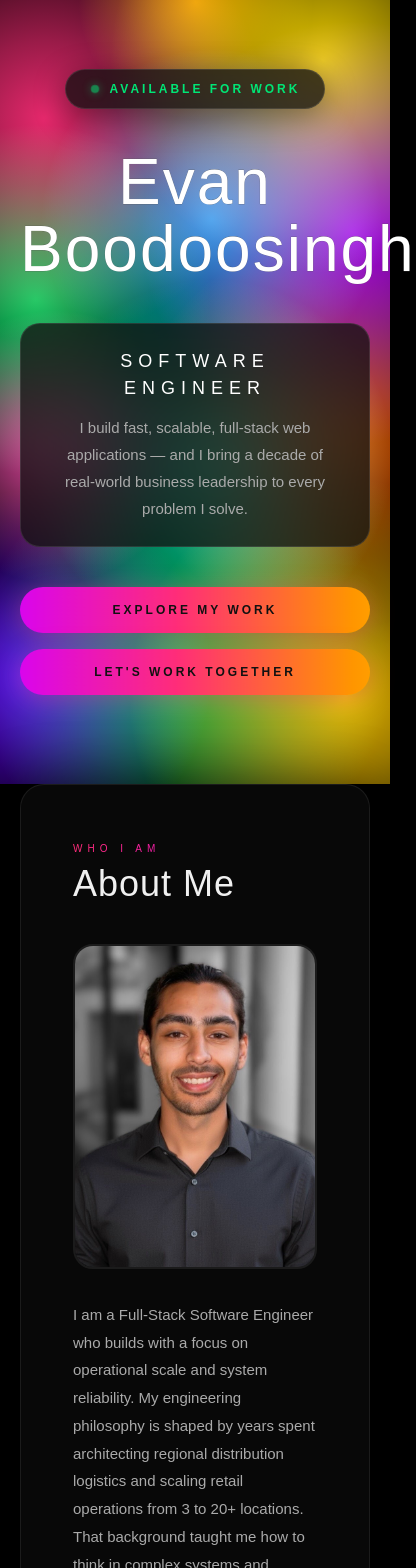
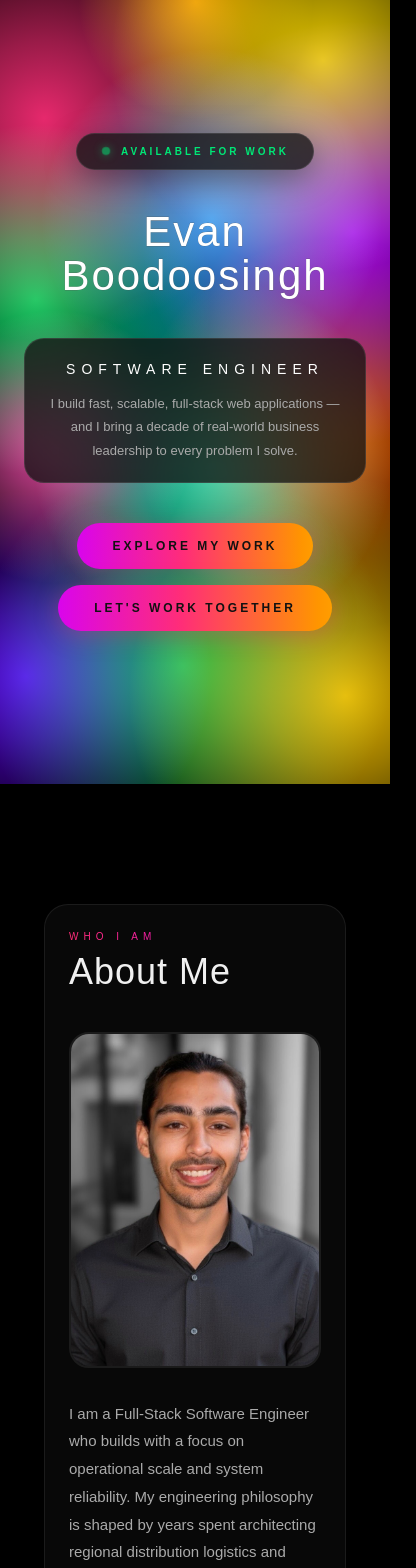
Before and after one commit to Evan-Boodoosingh/new-portfolio, a React (Vite) app: page / in a window 390 px wide. Shown: the part 60-1628 px from the top of the page, 416 px wide, since content can reach past the window. Built offline with nearby package versions, Linux system fonts and the light colour scheme.

Commit message:
feat: enhance layout and responsiveness across sections with padding adjustments and flexible sizing

```diff
--- a/src/components/layout/Nav.tsx
+++ b/src/components/layout/Nav.tsx
@@ -108,8 +108,8 @@ export function Nav() {
           onClick={() => setIsOpen(true)}
           style={{
             position: "fixed",
-            top: "10px",
-            right: "10px",
+            top: "15px",
+            right: "15px",
             zIndex: 250,
             background: "none",
             border: "none",
--- a/src/components/sections/About.tsx
+++ b/src/components/sections/About.tsx
@@ -11,7 +11,15 @@ export function About() {
   const visible = { opacity: 1, y: 0 };
 
   return (
-    <section id="about" style={{ position: "relative", zIndex: 2 }}>
+    <section
+      id="about"
+      style={{
+        position: "relative",
+        zIndex: 2,
+        padding: "120px clamp(24px, 4vw, 40px) 80px",
+        boxSizing: "border-box",
+      }}
+    >
       <div
         style={{
           maxWidth: "1100px",
@@ -37,6 +45,7 @@ export function About() {
                 display: "grid",
                 gap: "32px",
                 alignItems: "start",
+                width: "100%",
               }}
               className="grid-cols-1 md:grid-cols-[280px_1fr] md:gap-14"
             >
@@ -98,9 +107,10 @@ export function About() {
                   transition={{ duration: 0.7, ease: "easeOut", delay: 0.35 }}
                   style={{
                     display: "grid",
-                    gridTemplateColumns: "repeat(3, 1fr)",
+                    gridTemplateColumns: "repeat(auto-fit, minmax(180px, 1fr))",
                     gap: "12px",
                     marginTop: "28px",
+                    width: "100%",
                   }}
                 >
                   {stats.map((stat, statIndex) => (
--- a/src/components/sections/Contact.tsx
+++ b/src/components/sections/Contact.tsx
@@ -87,7 +87,8 @@ export function Contact() {
         minHeight: "100vh",
         display: "flex",
         alignItems: "center",
-        padding: "0 20px",
+        padding: "120px clamp(24px, 4vw, 40px) 140px",
+        boxSizing: "border-box",
       }}
       className="md:px-10 lg:px-40"
     >
--- a/src/components/sections/Hero.tsx
+++ b/src/components/sections/Hero.tsx
@@ -16,16 +16,27 @@ export function Hero() {
       id="hero"
       style={{
         minHeight: "100vh",
+        width: "100%",
         display: "flex",
         alignItems: "center",
         justifyContent: "center",
-        padding: "120px 20px 80px",
+        padding: "120px clamp(24px, 4vw, 40px) 80px",
         position: "relative",
         textAlign: "center",
+        boxSizing: "border-box",
       }}
       className="md:px-10 lg:px-40"
     >
-      <div style={{ maxWidth: "900px", width: "100%" }}>
+      <div
+        style={{
+          maxWidth: "900px",
+          width: "100%",
+          display: "flex",
+          flexDirection: "column",
+          alignItems: "center",
+          justifyContent: "center",
+        }}
+      >
         {/* Available for Work pill - matches nav styling */}
         <motion.div
           initial={{ opacity: 0, y: 30 }}
@@ -59,7 +70,7 @@ export function Hero() {
           />
           <span
             style={{
-              fontSize: "12px",
+              fontSize: "clamp(10px, 1.4vw, 12px)",
               fontWeight: 600,
               letterSpacing: "3px",
               textTransform: "uppercase",
@@ -78,10 +89,11 @@ export function Hero() {
           viewport={{ once: false, amount: 0.1 }}
           transition={{ duration: 0.5, ease: "easeOut", delay: 0.3 }}
           style={{
-            fontSize: "clamp(64px, 12vw, 140px)",
+            fontSize: "clamp(42px, 10vw, 92px)",
             letterSpacing: "2px",
             lineHeight: 1.05,
-            marginBottom: "32px",
+            margin: "0 auto 32px",
+            maxWidth: "min(100%, 760px)",
             paddingBottom: "8px",
             WebkitTextStroke: ".3px #555",
             paintOrder: "stroke fill",
@@ -105,14 +117,21 @@ export function Hero() {
             WebkitBackdropFilter: "blur(24px)",
             border: "1px solid rgba(255,255,255,0.1)",
             borderRadius: "20px",
-            padding: "24px 40px",
+            padding: "clamp(20px, 3vw, 30px)",
             marginBottom: "40px",
-            display: "inline-block",
+            width: "100%",
+            maxWidth: "min(520px, 90vw)",
+            display: "flex",
+            flexDirection: "column",
+            alignItems: "center",
+            justifyContent: "center",
+            marginLeft: "auto",
+            marginRight: "auto",
           }}
         >
           <p
             style={{
-              fontSize: "18px",
+              fontSize: "clamp(14px, 2vw, 18px)",
               fontWeight: 300,
               color: "#ffffff",
               letterSpacing: "6px",
@@ -124,7 +143,7 @@ export function Hero() {
           </p>
           <p
             style={{
-              fontSize: "15px",
+              fontSize: "clamp(13px, 1.4vw, 15px)",
               color: "#aaa",
               lineHeight: 1.8,
               maxWidth: "520px",
@@ -145,7 +164,11 @@ export function Hero() {
             display: "flex",
             gap: "16px",
             justifyContent: "center",
+            alignItems: "center",
             flexWrap: "wrap",
+            width: "100%",
+            maxWidth: "520px",
+            margin: "0 auto",
           }}
           className="flex-col sm:flex-row gap-4 sm:gap-16"
         >
--- a/src/components/sections/Projects.tsx
+++ b/src/components/sections/Projects.tsx
@@ -92,7 +92,7 @@ function ProjectRow({ project, index }: { project: Project; index: number }) {
       className="grid-cols-1 md:grid-cols-2"
     >
       {/* Video panel */}
-      <div style={{ order: isEven ? 0 : 1 }}>
+      <div className={isEven ? "order-0 md:order-0" : "order-0 md:order-1"}>
         {project.videoUrl ? (
           <iframe
             src={project.videoUrl}
@@ -130,18 +130,18 @@ function ProjectRow({ project, index }: { project: Project; index: number }) {
 
       {/* Info panel */}
       <div
+        className={isEven ? "order-1 md:order-1" : "order-1 md:order-0"}
         style={{
-          padding: "40px 48px",
+          padding: "clamp(20px, 3vw, 32px)",
           display: "flex",
           flexDirection: "column",
           justifyContent: "center",
-          order: isEven ? 1 : 0,
         }}
       >
         <h3
           style={{
             fontFamily: "'Righteous', sans-serif",
-            fontSize: "24px",
+            fontSize: "clamp(18px, 4vw, 22px)",
             color: "#f0f0f0",
             marginBottom: "12px",
             lineHeight: 1.2,
@@ -152,7 +152,7 @@ function ProjectRow({ project, index }: { project: Project; index: number }) {
 
         <p
           style={{
-            fontSize: "15px",
+            fontSize: "clamp(13px, 2vw, 15px)",
             color: "#888",
             lineHeight: 1.7,
             marginBottom: "20px",
@@ -189,20 +189,20 @@ function ProjectRow({ project, index }: { project: Project; index: number }) {
           ))}
         </div>
 
-        <div style={{ display: "flex", gap: "12px" }}>
+        <div style={{ display: "flex", gap: "clamp(8px, 2vw, 12px)" }}>
           {project.liveUrl && (
             <a
               href={project.liveUrl}
               target="_blank"
               rel="noopener noreferrer"
               style={{
-                fontSize: "11px",
+                fontSize: "clamp(10px, 2vw, 11px)",
                 fontWeight: 600,
                 letterSpacing: "2px",
                 textTransform: "uppercase",
                 color: "#aaa",
                 textDecoration: "none",
-                padding: "10px 24px",
+                padding: "clamp(8px, 2vw, 10px) clamp(16px, 3vw, 24px)",
                 borderRadius: "100px",
                 border: "1px solid rgba(255,255,255,0.12)",
                 transition: "all 0.2s",
@@ -219,13 +219,13 @@ function ProjectRow({ project, index }: { project: Project; index: number }) {
               target="_blank"
               rel="noopener noreferrer"
               style={{
-                fontSize: "11px",
+                fontSize: "clamp(10px, 2vw, 11px)",
                 fontWeight: 600,
                 letterSpacing: "2px",
                 textTransform: "uppercase",
                 color: "#aaa",
                 textDecoration: "none",
-                padding: "10px 24px",
+                padding: "clamp(8px, 2vw, 10px) clamp(16px, 3vw, 24px)",
                 borderRadius: "100px",
                 border: "1px solid rgba(255,255,255,0.12)",
                 transition: "all 0.2s",
@@ -244,13 +244,21 @@ function ProjectRow({ project, index }: { project: Project; index: number }) {
 
 export function Projects() {
   return (
-    <section id="projects" style={{ position: "relative", zIndex: 2 }}>
+    <section
+      id="projects"
+      style={{
+        position: "relative",
+        zIndex: 2,
+        padding: "120px clamp(24px, 4vw, 40px) 80px",
+        boxSizing: "border-box",
+      }}
+    >
       <div
         style={{
           maxWidth: "1100px",
           margin: "0 auto",
           width: "100%",
-          padding: "60px 40px",
+          padding: "clamp(32px, 4vw, 60px)",
         }}
       >
         <div style={{ marginBottom: "48px" }}>
--- a/src/components/sections/Stack.tsx
+++ b/src/components/sections/Stack.tsx
@@ -19,7 +19,8 @@ export function Stack() {
         minHeight: "100vh",
         display: "flex",
         alignItems: "center",
-        padding: "0 20px",
+        padding: "120px clamp(24px, 4vw, 40px) 80px",
+        boxSizing: "border-box",
       }}
       className="md:px-10 lg:px-40"
     >
@@ -98,11 +99,12 @@ export function Stack() {
                           delay: groupIndex * 0.12 + itemIndex * 0.04,
                         }}
                         style={{
-                          padding: "8px 16px",
+                          padding:
+                            "clamp(6px, 2vw, 12px) clamp(10px, 3vw, 16px)",
                           borderRadius: "10px",
                           background: "rgba(255,255,255,0.04)",
                           border: "1px solid rgba(255,255,255,0.08)",
-                          fontSize: "12px",
+                          fontSize: "clamp(10px, 2.5vw, 12px)",
                           fontWeight: 500,
                           color: "#aaa",
                           letterSpacing: "0.5px",
--- a/src/components/ui/Card.tsx
+++ b/src/components/ui/Card.tsx
@@ -1,8 +1,8 @@
-import type { ReactNode } from "react"
+import type { ReactNode } from "react";
 
 interface CardProps {
-  children: ReactNode
-  className?: string
+  children: ReactNode;
+  className?: string;
 }
 
 export function Card({ children, className = "" }: CardProps) {
@@ -15,11 +15,11 @@ export function Card({ children, className = "" }: CardProps) {
         WebkitBackdropFilter: "blur(20px)",
         borderRadius: "24px",
         border: "1px solid rgba(255, 255, 255, 0.08)",
-        padding: "56px 52px",
+        padding: "clamp(24px, 3vw, 56px)",
         boxShadow: "0 8px 60px rgba(0, 0, 0, 0.5)",
       }}
     >
       {children}
     </div>
-  )
+  );
 }
--- a/src/components/ui/SectionHeader.tsx
+++ b/src/components/ui/SectionHeader.tsx
@@ -2,8 +2,8 @@
 // Renders a small rainbow label above a large white title
 
 interface SectionHeaderProps {
-  label: string  // small uppercase label e.g. "Who I Am"
-  title: string  // large section title e.g. "About Me"
+  label: string; // small uppercase label e.g. "Who I Am"
+  title: string; // large section title e.g. "About Me"
 }
 
 export function SectionHeader({ label, title }: SectionHeaderProps) {
@@ -12,11 +12,11 @@ export function SectionHeader({ label, title }: SectionHeaderProps) {
       {/* Small gradient label */}
       <p
         style={{
-          fontSize: "10px",
+          fontSize: "clamp(10px, 1.2vw, 12px)",
           fontWeight: 500,
           letterSpacing: "5px",
           textTransform: "uppercase",
-          marginBottom: "8px",
+          marginBottom: "clamp(8px, 1.2vw, 12px)",
           background: "linear-gradient(90deg, #ff2d78, #d500f9)",
           WebkitBackgroundClip: "text",
           WebkitTextFillColor: "transparent",
@@ -39,5 +39,5 @@ export function SectionHeader({ label, title }: SectionHeaderProps) {
         {title}
       </h2>
     </div>
-  )
+  );
 }
```
